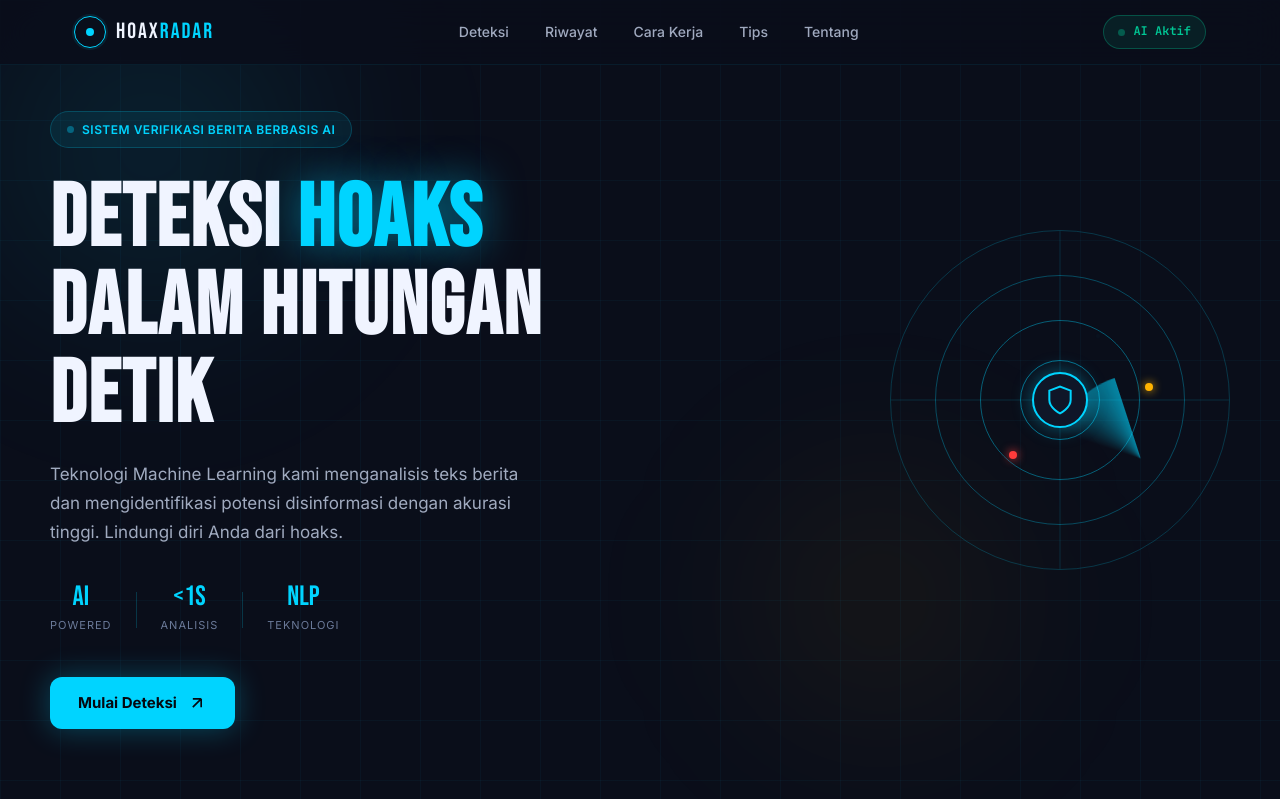
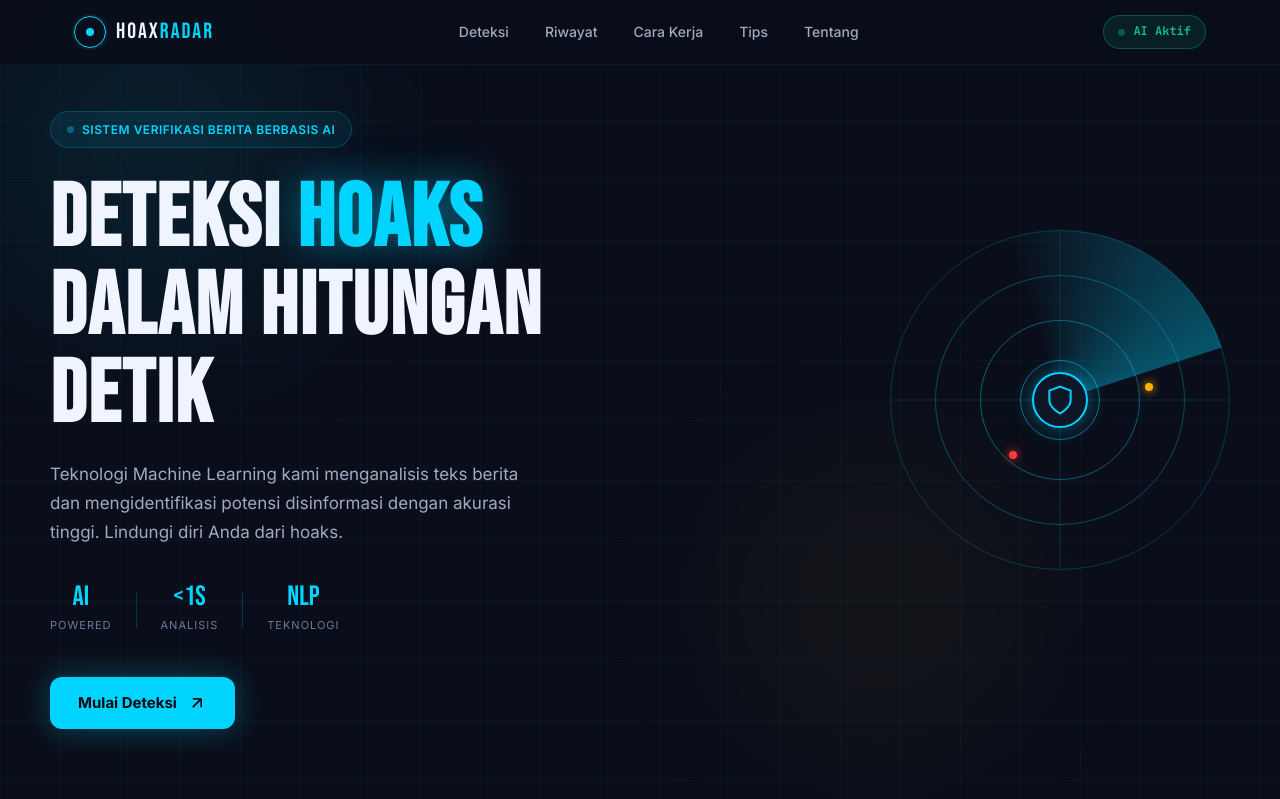
Before and after one commit to hoaxradar/hoaxradar, a Flask app: page / in a window 1280 px wide. Shown: the top 799 px of the page. Run offline with Flask 3, Linux system fonts and the light colour scheme.

Commit message:
Fix radar sweep animation centering and rotation origin

```diff
--- a/static/css/style.css
+++ b/static/css/style.css
@@ -338,23 +338,18 @@ body {
 .radar-ring.r1::after  { width: 1px; height: 100%; }
 
 .radar-sweep {
-  position: absolute; width: 170px; height: 170px;
-  top: 50%; left: 50%;
-  transform-origin: 0% 50%;
+  position: absolute;
+  width: 340px; height: 340px;
+  top: 0; left: 0;
+  border-radius: 50%;
+  background: conic-gradient(from 0deg, transparent 75%, rgba(0, 212, 255, 0.35) 100%);
   animation: radarSweep 3s linear infinite;
-}
-
-.radar-sweep::before {
-  content: '';
-  position: absolute;
-  width: 100%; height: 100%;
-  background: conic-gradient(from 270deg, transparent 85%, rgba(0, 212, 255, 0.6) 100%);
-  border-radius: 50%;
+  pointer-events: none;
 }
 
 @keyframes radarSweep {
-  from { transform: rotate(0deg) translateX(-50%) translateY(-50%); }
-  to   { transform: rotate(360deg) translateX(-50%) translateY(-50%); }
+  from { transform: rotate(0deg); }
+  to   { transform: rotate(360deg); }
 }
 
 .radar-center {
```
